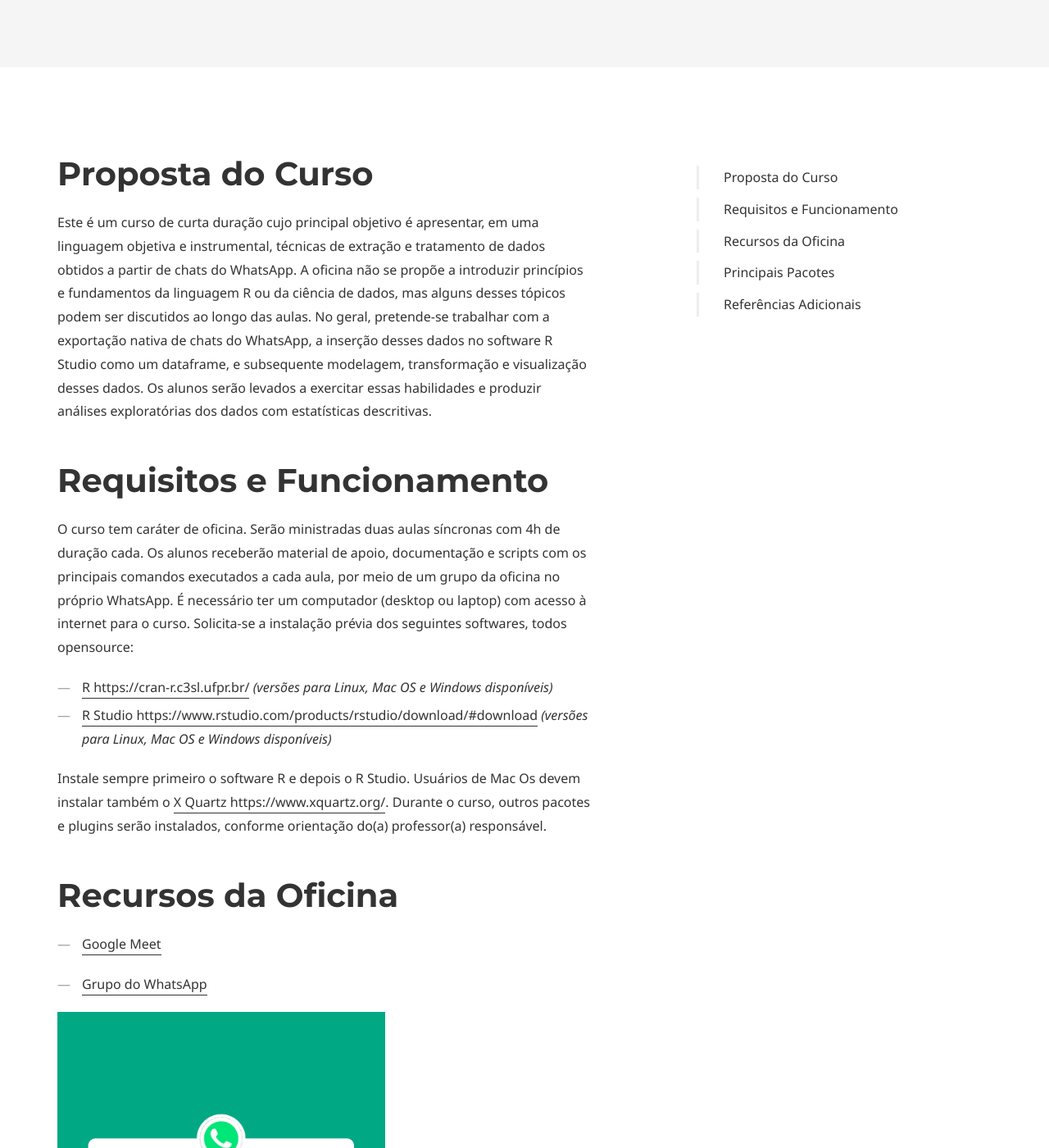
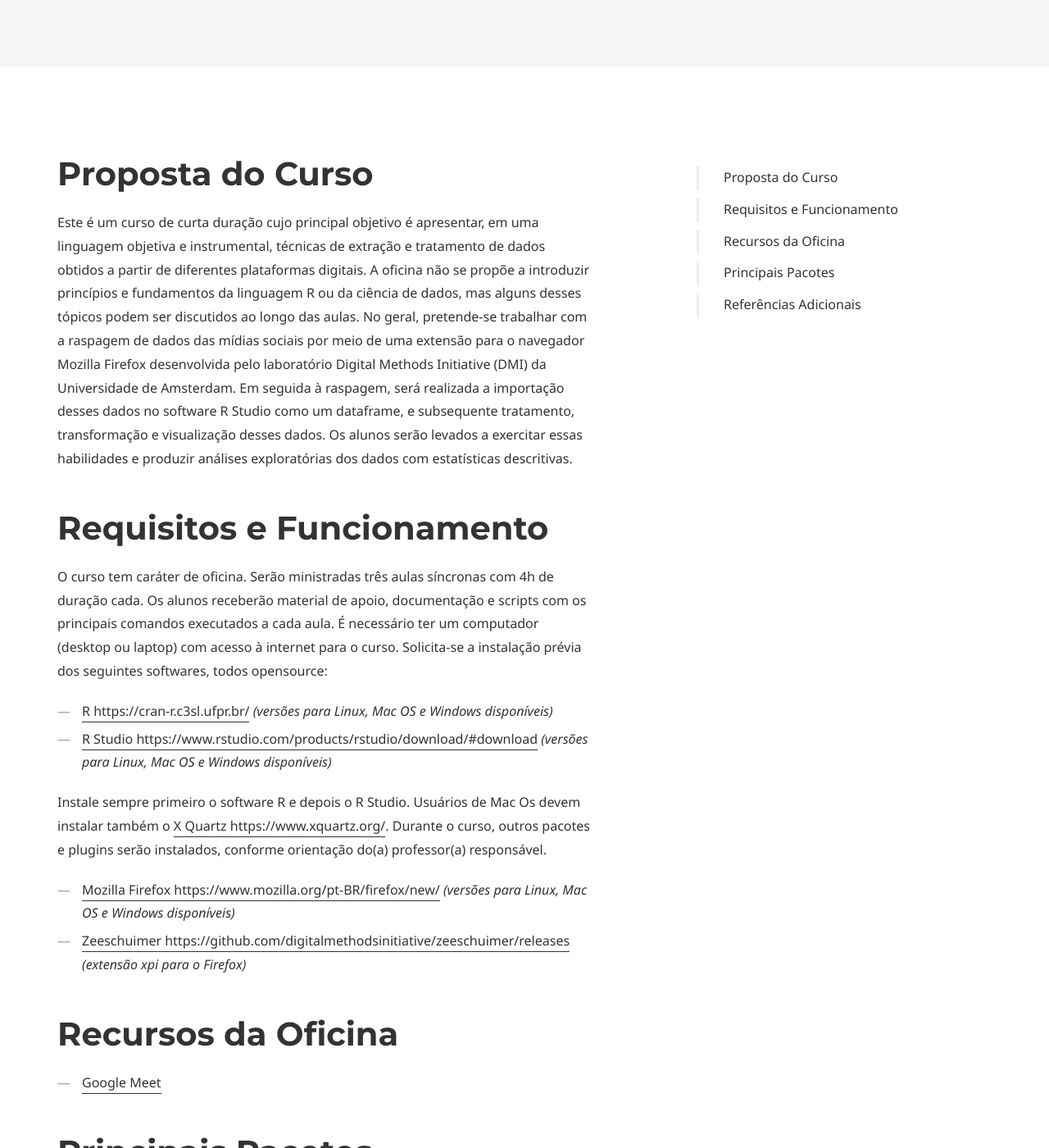
Before and after one commit to coLAB-UFF/docs, a Jekyll site: the page built from zeeschuimer.md, in a window 1280 px wide and 1400 px high, scrolled down 512 px. Shown: the whole window at 82% size. Built offline with Jekyll 4.4.1, drawn with Linux system fonts in a browser that asks for light colours; some web fonts are replaced; some of the changed text lies outside the part shown.

Commit message:
Update zeeschuimer.md

```diff
--- a/zeeschuimer.md
+++ b/zeeschuimer.md
@@ -27,33 +27,40 @@ page_nav:
 
 # Proposta do Curso
 
-Este é um curso de curta duração cujo principal objetivo é apresentar, em uma linguagem objetiva e instrumental, técnicas de extração e tratamento de dados obtidos a partir de chats do WhatsApp. A oficina não se propõe a introduzir princípios e fundamentos da linguagem R ou da ciência de dados, mas alguns desses tópicos podem ser discutidos ao longo das aulas. No geral, pretende-se trabalhar com a exportação nativa de chats do WhatsApp, a inserção desses dados no software R Studio como um dataframe, e subsequente modelagem, transformação e visualização desses dados. Os alunos serão levados a exercitar essas habilidades e produzir análises exploratórias dos dados com estatísticas descritivas.
+Este é um curso de curta duração cujo principal objetivo é apresentar, em uma linguagem objetiva e instrumental, técnicas de extração e tratamento de dados obtidos a partir de diferentes plataformas digitais. A oficina não se propõe a introduzir princípios e fundamentos da linguagem R ou da ciência de dados, mas alguns desses tópicos podem ser discutidos ao longo das aulas. No geral, pretende-se trabalhar com a raspagem de dados das mídias sociais por meio de uma extensão para o navegador Mozilla Firefox desenvolvida pelo laboratório Digital Methods Initiative (DMI) da Universidade de Amsterdam. Em seguida à raspagem, será realizada a importação desses dados no software R Studio como um dataframe, e subsequente tratamento, transformação e visualização desses dados. Os alunos serão levados a exercitar essas habilidades e produzir análises exploratórias dos dados com estatísticas descritivas.
 
 
 # Requisitos e Funcionamento
 
-O curso tem caráter de oficina. Serão ministradas duas aulas síncronas com 4h de duração cada. Os alunos receberão material de apoio, documentação e scripts com os principais comandos executados a cada aula, por meio de um grupo da oficina no próprio WhatsApp. É necessário ter um computador (desktop ou laptop) com acesso à internet para o curso. Solicita-se a instalação prévia dos seguintes softwares, todos opensource:
+O curso tem caráter de oficina. Serão ministradas três aulas síncronas com 4h de duração cada. Os alunos receberão material de apoio, documentação e scripts com os principais comandos executados a cada aula. É necessário ter um computador (desktop ou laptop) com acesso à internet para o curso. Solicita-se a instalação prévia dos seguintes softwares, todos opensource:
 
 * [R <https://cran-r.c3sl.ufpr.br/>](https://cran-r.c3sl.ufpr.br/) *(versões para Linux, Mac OS e Windows disponíveis)*
 * [R Studio <https://www.rstudio.com/products/rstudio/download/#download>](https://www.rstudio.com/products/rstudio/download/#download) *(versões para Linux, Mac OS e Windows disponíveis)*
 
 Instale sempre primeiro o software R e depois o R Studio. Usuários de Mac Os devem instalar também o [X Quartz <https://www.xquartz.org/>](https://www.xquartz.org/). Durante o curso, outros pacotes e plugins serão instalados, conforme orientação do(a) professor(a) responsável.
 
+* [Mozilla Firefox <https://www.mozilla.org/pt-BR/firefox/new/>](https://www.mozilla.org/pt-BR/firefox/new/) *(versões para Linux, Mac OS e Windows disponíveis)*
+* [Zeeschuimer <https://github.com/digitalmethodsinitiative/zeeschuimer/releases>](https://github.com/digitalmethodsinitiative/zeeschuimer/releases) *(extensão xpi para o Firefox)*
+
 
 # Recursos da Oficina
 
-* [Google Meet](https://meet.google.com/aoj-cfwt-efu)
-
-* [Grupo do WhatsApp](https://chat.whatsapp.com/GHOrAENnQhE7qaeZhQN8z0)
-
-<img src="https://raw.githubusercontent.com/coLAB-UFF/docs/main/images/shared_qr_code.png" width="400">
+* [Google Meet](https://meet.google.com/bmo-xzwz-ybc)
 
 
 # Principais Pacotes
 
+**dplyr** &middot; # O dplyr é um dos pacotes do Tidyverse e é voltado especificamente para o trabalho de manipulação de dados. O dplyr se estrutura em torno de um conjunto de verbos, que operam como funções para a manipulação de grandes bancos de dados. Para mais detalhes, acesse: https://dplyr.tidyverse.org/
+
+**ndjson** &middot; # O ndjson é um pacote para streaming e importação de arquivos json e ndjson com grande número de registros. Para mais detalhes, acesse: https://github.com/hrbrmstr/ndjson
+
+**tidyr** &middot; # O tidyr é um dos pacotes do Tidyverse e é voltado especificamente para a arrumação de bancos de dados. Para mais detalhes, acesse: https://tidyr.tidyverse.org/
+
+**stringr** &middot; # O stringr é um dos pacotes do Tidyverse e é voltado para a manipulação de strings textuais. Para mais detalhes, acesse: https://stringr.tidyverse.org/
+
+**ggplot2** &middot; # O ggplot2 é um sistema para criação de gráficos, baseado em uma grámática própria e em camadas estéticas. Para mais detalhes, acesse: https://ggplot2.tidyverse.org/
+
 **rwhatsapp** &middot; # O rwhatsapp é um script desenvolvido por Johannes Gruber para manipulação e parse de dados exportados a partir de chats do WhatsApp. Para mais informações, consulte: https://github.com/JBGruber/rwhatsapp
-
-**dplyr** &middot; # O dplyr é um dos pacotes do Tidyverse e é voltado especificamente para o trabalho de manipulação de dados. O dplyr se estrutura em torno de um conjunto de verbos, que operam como funções para a manipulação de grandes bancos de dados. Para mais detalhes, acesse: https://dplyr.tidyverse.org/
 
 
 # Referências Adicionais
```
